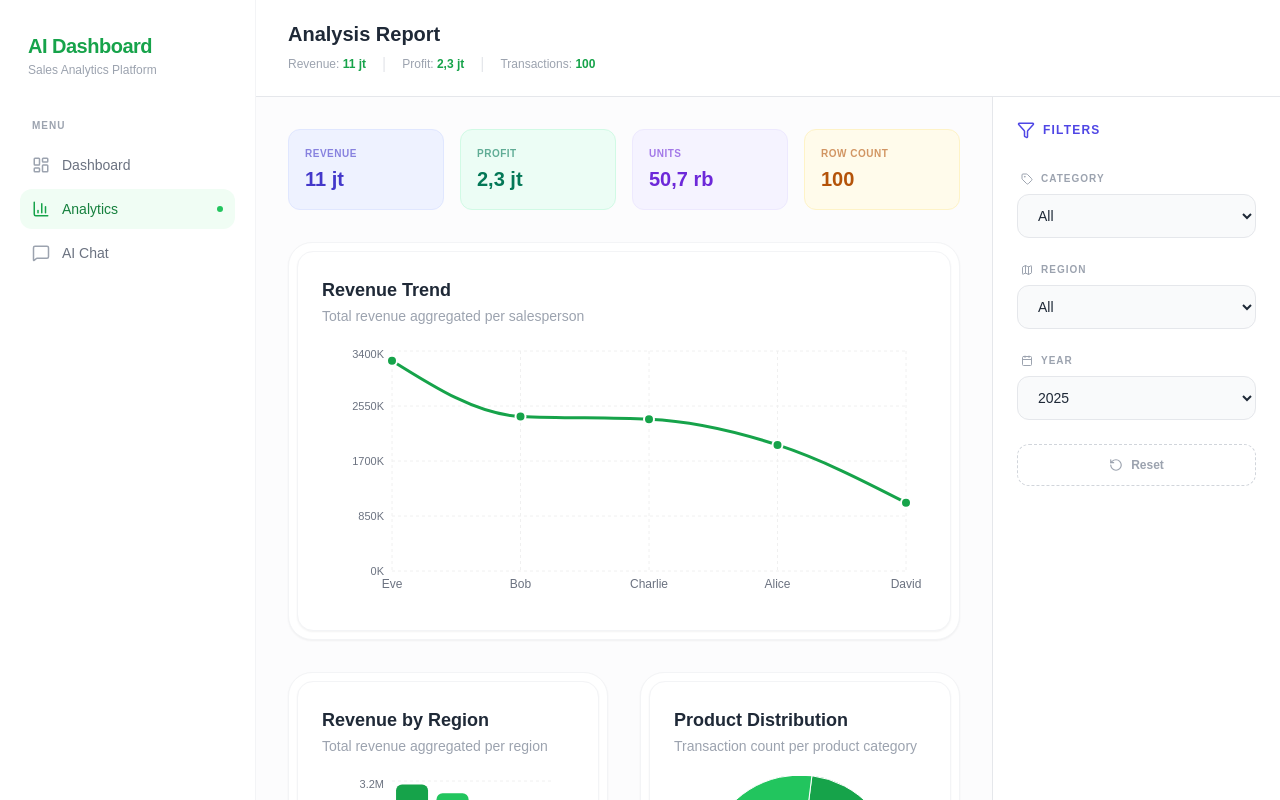
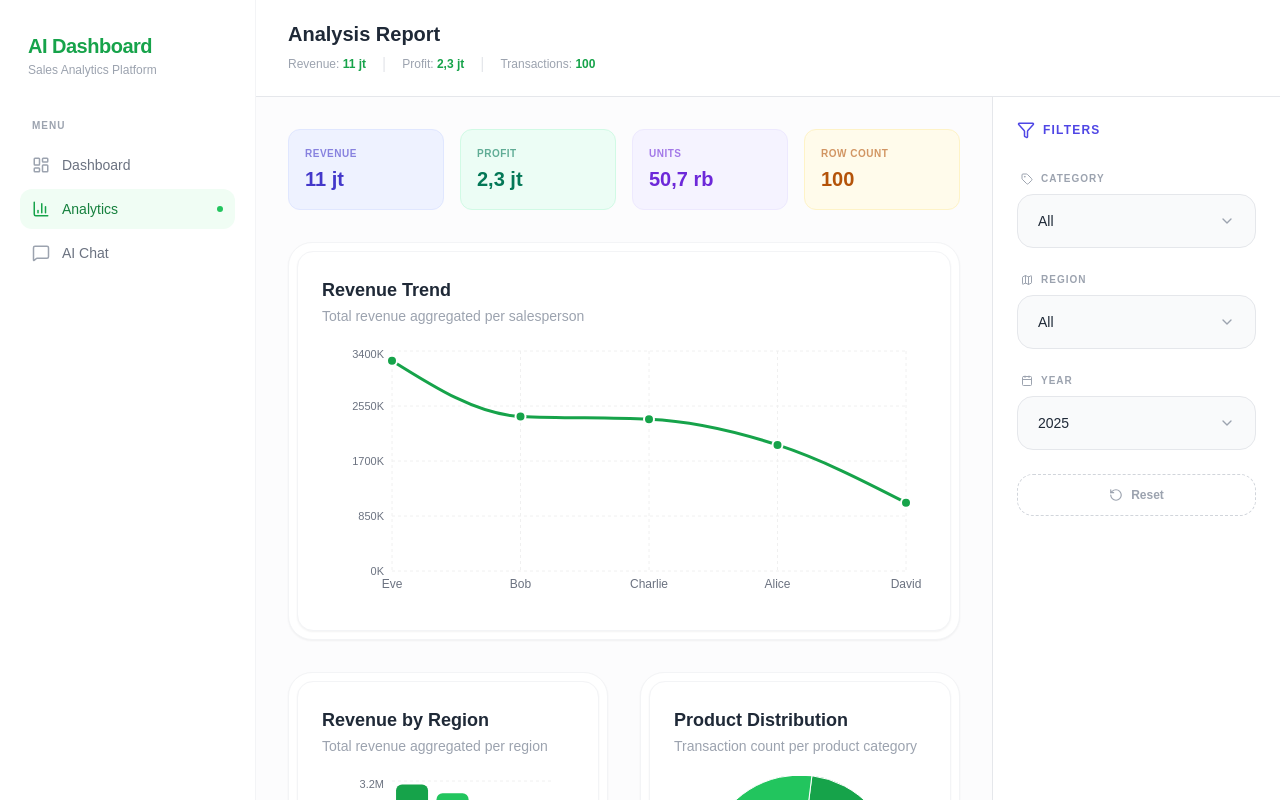
Before and after one commit to Dafnee24/FinalProjectDavis, a React (Vite) app: page /analytics in a window 1280 px wide. Shown: the top 800 px of the page. Built offline with nearby package versions, Linux system fonts and the light colour scheme.

Commit message:
fix dropdown

```diff
--- a/index.html
+++ b/index.html
@@ -1,13 +1,16 @@
 <!doctype html>
 <html lang="en">
+
 <head>
   <meta charset="UTF-8" />
   <link rel="icon" type="image/svg+xml" href="/favicon.svg" />
   <meta name="viewport" content="width=device-width, initial-scale=1.0" />
-    <title>ai-dashboard</title>
+  <title>Dashboard PK3</title>
 </head>
+
 <body>
   <div id="root"></div>
   <script type="module" src="/src/main.jsx"></script>
 </body>
+
 </html>
--- /dev/null
+++ b/src/components/CustomDropdown.jsx
@@ -0,0 +1,67 @@
+import { useState, useRef, useEffect } from "react";
+import { ChevronDown, Check } from "lucide-react";
+
+export default function CustomDropdown({ value, onChange, options, icon: Icon, label }) {
+  const [isOpen, setIsOpen] = useState(false);
+  const dropdownRef = useRef(null);
+
+  // Close dropdown when clicking outside
+  useEffect(() => {
+    function handleClickOutside(event) {
+      if (dropdownRef.current && !dropdownRef.current.contains(event.target)) {
+        setIsOpen(false);
+      }
+    }
+    document.addEventListener("mousedown", handleClickOutside);
+    return () => document.removeEventListener("mousedown", handleClickOutside);
+  }, []);
+
+  return (
+    <div className="space-y-2" ref={dropdownRef}>
+      <label className="flex items-center gap-2 text-[10px] font-bold text-gray-400 uppercase tracking-widest ml-1">
+        {Icon && <Icon size={12} />} {label}
+      </label>
+
+      <div className="relative">
+        <button
+          type="button"
+          onClick={() => setIsOpen(!isOpen)}
+          className={`w-full bg-gray-50 border text-sm rounded-2xl px-5 py-4 outline-none cursor-pointer text-left transition-all flex items-center justify-between ${
+            isOpen ? "border-indigo-500 ring-2 ring-indigo-500/20" : "border-gray-200 hover:border-indigo-300"
+          }`}
+        >
+          <span className="truncate">{value}</span>
+          <ChevronDown
+            size={16}
+            className={`text-gray-400 transition-transform duration-200 ${isOpen ? "rotate-180" : ""}`}
+          />
+        </button>
+
+        {isOpen && (
+          <div className="absolute z-50 w-full mt-2 bg-white border border-gray-100 rounded-2xl shadow-xl overflow-hidden animate-in fade-in slide-in-from-top-2 duration-200">
+            <div className="max-h-60 overflow-y-auto p-2.5 scrollbar-thin scrollbar-thumb-gray-200">
+              {options.map((opt) => (
+                <button
+                  key={opt}
+                  type="button"
+                  onClick={() => {
+                    onChange(opt);
+                    setIsOpen(false);
+                  }}
+                  className={`w-full text-left px-4 py-3 text-sm rounded-xl transition-colors flex items-center justify-between ${
+                    value === opt
+                      ? "bg-indigo-50 text-indigo-700 font-medium"
+                      : "text-gray-700 hover:bg-gray-50 hover:text-gray-900"
+                  }`}
+                >
+                  <span className="truncate">{opt}</span>
+                  {value === opt && <Check size={14} className="text-indigo-600" />}
+                </button>
+              ))}
+            </div>
+          </div>
+        )}
+      </div>
+    </div>
+  );
+}
--- a/src/pages/AnalyticsPage.jsx
+++ b/src/pages/AnalyticsPage.jsx
@@ -6,7 +6,8 @@ import LineChartCard from "../components/LineChartCard";
 import BarChartCard  from "../components/BarChartCard";
 import PieChartCard  from "../components/PieChartCard";
 import DataTable     from "../components/DataTable";
-import { Filter, Calendar, Map, Tag, RotateCcw } from "lucide-react";
+import CustomDropdown from "../components/CustomDropdown";
+import { Filter, Calendar, Map, Tag, RotateCcw, ChevronDown } from "lucide-react";
 import {
   getSummaryStats,
   getRevenueTrend,
@@ -123,48 +124,33 @@ export default function AnalyticsPage() {
             </div>
 
             <div className="space-y-6">
-              <div className="space-y-2">
-                <label className="flex items-center gap-2 text-[10px] font-bold text-gray-400 uppercase tracking-widest ml-1">
-                  <Tag size={12} /> Category
-                </label>
-                <select
-                  value={category}
-                  onChange={(e) => setCategory(e.target.value)}
-                  className="w-full bg-gray-50 border border-gray-200 text-sm rounded-xl px-4 py-3 focus:ring-2 focus:ring-indigo-500 outline-none cursor-pointer"
-                >
-                  {availableFilters.categories.map(cat => <option key={cat} value={cat}>{cat}</option>)}
-                </select>
-              </div>
+              <CustomDropdown
+                label="Category"
+                icon={Tag}
+                value={category}
+                onChange={setCategory}
+                options={availableFilters.categories}
+              />
 
-              <div className="space-y-2">
-                <label className="flex items-center gap-2 text-[10px] font-bold text-gray-400 uppercase tracking-widest ml-1">
-                  <Map size={12} /> Region
-                </label>
-                <select
-                  value={region}
-                  onChange={(e) => setRegion(e.target.value)}
-                  className="w-full bg-gray-50 border border-gray-200 text-sm rounded-xl px-4 py-3 focus:ring-2 focus:ring-indigo-500 outline-none cursor-pointer"
-                >
-                  {availableFilters.regions.map(reg => <option key={reg} value={reg}>{reg}</option>)}
-                </select>
-              </div>
+              <CustomDropdown
+                label="Region"
+                icon={Map}
+                value={region}
+                onChange={setRegion}
+                options={availableFilters.regions}
+              />
 
-              <div className="space-y-2">
-                <label className="flex items-center gap-2 text-[10px] font-bold text-gray-400 uppercase tracking-widest ml-1">
-                  <Calendar size={12} /> Year
-                </label>
-                <select
-                  value={year}
-                  onChange={(e) => setYear(e.target.value)}
-                  className="w-full bg-gray-50 border border-gray-200 text-sm rounded-xl px-4 py-3 focus:ring-2 focus:ring-indigo-500 outline-none cursor-pointer"
-                >
-                  {availableFilters.years.map(y => <option key={y} value={y}>{y}</option>)}
-                </select>
-              </div>
+              <CustomDropdown
+                label="Year"
+                icon={Calendar}
+                value={year}
+                onChange={setYear}
+                options={availableFilters.years}
+              />
 
               <button
                 onClick={() => { setCategory("All"); setRegion("All"); setYear("2025"); }}
-                className="w-full flex items-center justify-center gap-2 py-3 text-xs font-bold text-gray-400 border border-dashed border-gray-300 rounded-xl hover:border-indigo-400 hover:text-indigo-600 transition-all"
+                className="w-full flex items-center justify-center gap-2 py-3 text-xs font-bold text-gray-400 border border-dashed border-gray-300 rounded-2xl hover:border-indigo-400 hover:text-indigo-600 transition-all"
               >
                 <RotateCcw size={14} /> Reset
               </button>
```
Lines whose indentation alone changed are shown as unchanged.
